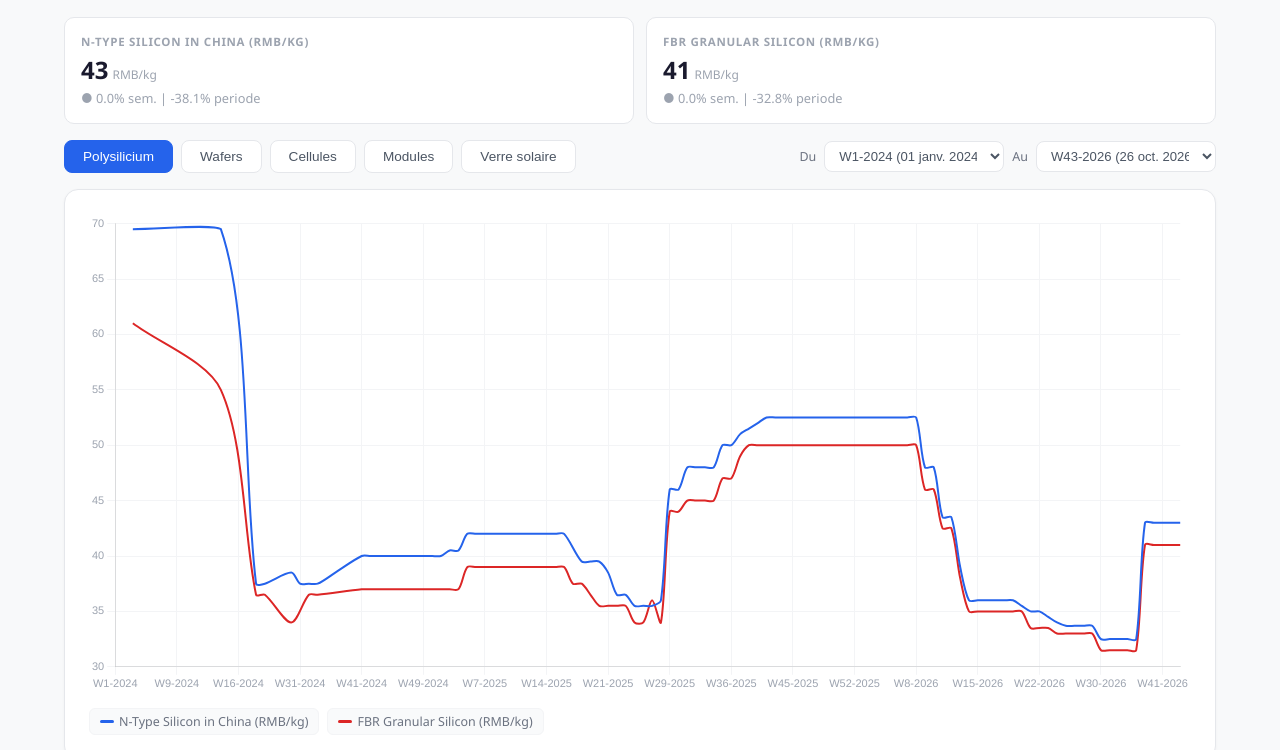
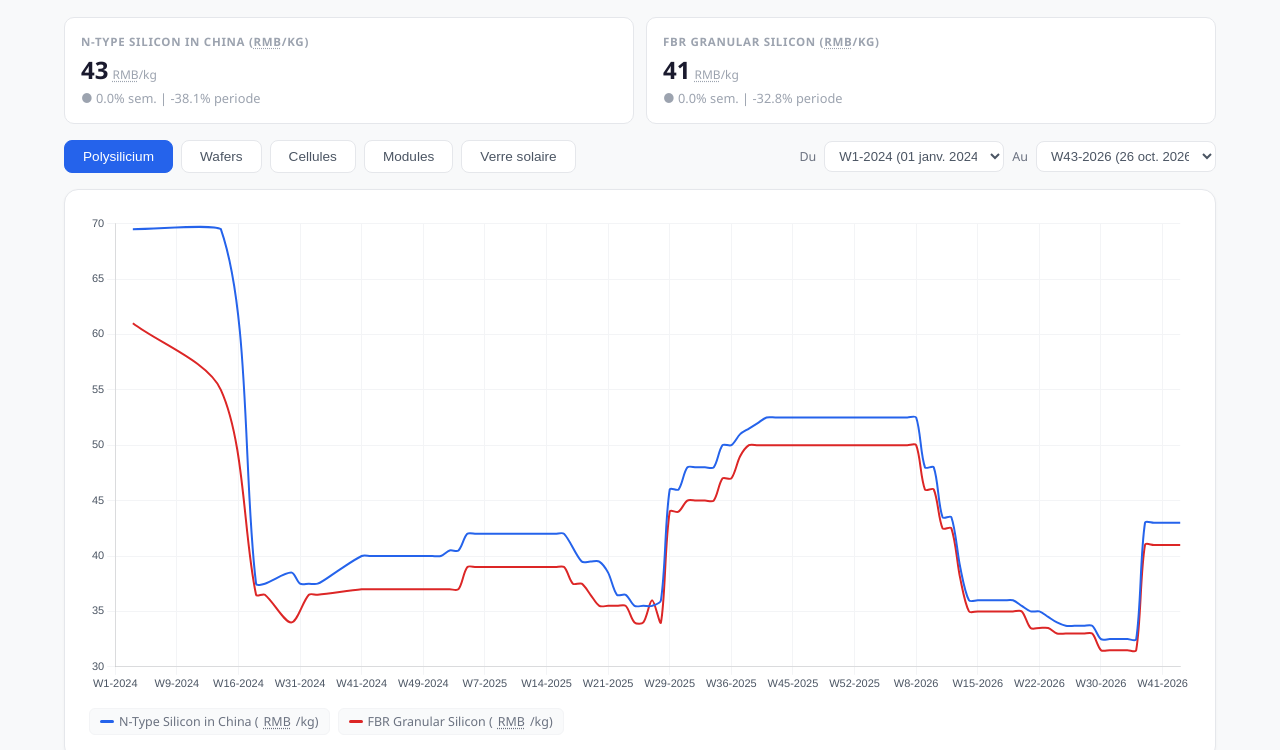
Before and after one commit to synapsun-dev/barometer-graph-gsheet, a plain HTML site: page index.html in a window 1280 px wide. Shown: the part 68-818 px from the top of the page. Drawn offline with nearby package versions, Linux system fonts and the light colour scheme; animation ran at ten frames a second.

Commit message:
feat: axes plus foncés, uniformisation 182/210 mm et infobulles (RMB, Raw, M10/G12 cells)
Co-Authored-By: Claude Sonnet 5.5 <noreply@anthropic.com>

```diff
--- a/index.html
+++ b/index.html
@@ -41,6 +41,7 @@
   .sc{background:#fff;border-radius:10px;padding:16px;border:1px solid #e5e7eb}
   .sl{color:#9ca3af;font-size:.72rem;text-transform:uppercase;letter-spacing:.06em;font-weight:600}
   .sv{font-size:1.5rem;font-weight:700;color:#1a1a2e;margin-top:4px}
+  .tip{text-decoration:underline dotted;text-underline-offset:2px;cursor:help}
   .su{font-size:.75rem;color:#9ca3af;font-weight:400;margin-left:4px}
   .sch{font-size:.8rem;margin-top:3px}
   .down{color:#dc2626}.up{color:#16a34a}.flat{color:#9ca3af}
@@ -180,7 +181,24 @@ function getUnit(n){
 function displayName(n){
   let s=n;
   if(KPI_RENAME[s])s=KPI_RENAME[s];
-  return s;
+  return s.replace(/\b(182|210)\s*mm\b/gi,'$1 mm');
+}
+
+// Infobulles (survol) sur RMB, Raw, 182, 210
+const TIPS={
+  fr:{RMB:'Chinese currency (renminbi, monnaie chinoise)',Raw:'Raw = « brut » : désignation TaiyangNews de cette référence',182:'M10 cells',210:'G12 cells'},
+  en:{RMB:'Chinese currency',Raw:'Raw: TaiyangNews designation for this reference',182:'M10 cells',210:'G12 cells'},
+  de:{RMB:'Chinese currency (chinesische Währung)',Raw:'Raw = „roh“: TaiyangNews-Bezeichnung dieser Referenz',182:'M10 cells',210:'G12 cells'},
+  it:{RMB:'Chinese currency (valuta cinese)',Raw:'Raw = «grezzo»: designazione TaiyangNews di questo riferimento',182:'M10 cells',210:'G12 cells'},
+  es:{RMB:'Chinese currency (moneda china)',Raw:'Raw = «bruto»: designación de TaiyangNews para esta referencia',182:'M10 cells',210:'G12 cells'}
+};
+// Texte -> HTML échappé avec <span title> sur les termes à expliquer
+function tipHtml(txt){
+  const T=TIPS[lang]||TIPS.fr;
+  return escHtml(txt).replace(/\b(RMB|Raw|182|210)\b/gi,m=>{
+    const k=/^raw$/i.test(m)?'Raw':m.toUpperCase();
+    return T[k]?'<span class="tip" title="'+escHtml(T[k])+'">'+m+'</span>':m;
+  });
 }
 
 function escHtml(s){
@@ -234,7 +252,7 @@ function createSection(id,cat,isMain){
       const pt=first?((cur-first)/first*100).toFixed(1):'0.0';
       const cl=pw>0?'up':pw<0?'down':'flat';
       const ar=pw>0?'&#9650;':pw<0?'&#9660;':'&#9679;';
-      return '<div class="sc"><div class="sl">'+escHtml(displayName(p.n))+'</div><div class="sv">'+cur+'<span class="su">'+escHtml(unit)+'</span></div><div class="sch '+cl+'">'+ar+' '+pw+'% '+t('week')+' | '+pt+'% '+t('total')+'</div></div>';
+      return '<div class="sc"><div class="sl">'+tipHtml(displayName(p.n))+'</div><div class="sv">'+cur+'<span class="su">'+tipHtml(unit)+'</span></div><div class="sch '+cl+'">'+ar+' '+pw+'% '+t('week')+' | '+pt+'% '+t('total')+'</div></div>';
     }).join('');
   }
 
@@ -247,11 +265,11 @@ function createSection(id,cat,isMain){
     const ps=prods();
     const ds=ps.map((p,i)=>({label:displayName(p.n),data:p.v.slice(s,e+1),borderColor:PAL[i%PAL.length],backgroundColor:PAL[i%PAL.length]+'12',borderWidth:2,pointRadius:0,pointHoverRadius:4,tension:.3,hidden:state.hidden.has(p.n),spanGaps:true}));
     if(state.chart)state.chart.destroy();
-    state.chart=new Chart(canvas,{type:'line',data:{labels:filteredWeeks,datasets:ds},options:{responsive:true,maintainAspectRatio:false,interaction:{mode:'index',intersect:false},plugins:{legend:{display:false},tooltip:{backgroundColor:'#fff',titleColor:'#1a1a2e',bodyColor:'#4b5563',borderColor:'#e5e7eb',borderWidth:1,padding:12,cornerRadius:8,titleFont:{weight:'600'}}},scales:{x:{ticks:{color:'#9ca3af',maxRotation:45,autoSkip:true,maxTicksLimit:18,font:{size:11}},grid:{color:'#f3f4f6'}},y:{ticks:{color:'#9ca3af',font:{size:11}},grid:{color:'#f3f4f6'}}}}});
+    state.chart=new Chart(canvas,{type:'line',data:{labels:filteredWeeks,datasets:ds},options:{responsive:true,maintainAspectRatio:false,interaction:{mode:'index',intersect:false},plugins:{legend:{display:false},tooltip:{backgroundColor:'#fff',titleColor:'#1a1a2e',bodyColor:'#4b5563',borderColor:'#e5e7eb',borderWidth:1,padding:12,cornerRadius:8,titleFont:{weight:'600'}}},scales:{x:{ticks:{color:'#4b5563',maxRotation:45,autoSkip:true,maxTicksLimit:18,font:{size:11}},grid:{color:'#f3f4f6'}},y:{ticks:{color:'#4b5563',font:{size:11}},grid:{color:'#f3f4f6'}}}}});
     // Legend
     const leg=document.getElementById(id+'-leg');
     if(leg){
-      leg.innerHTML=ps.map((p,i)=>'<div class="li'+(state.hidden.has(p.n)?' hid':'')+'" data-n="'+escHtml(p.n)+'"><span class="lc" style="background:'+PAL[i%PAL.length]+'"></span>'+escHtml(displayName(p.n))+'</div>').join('');
+      leg.innerHTML=ps.map((p,i)=>'<div class="li'+(state.hidden.has(p.n)?' hid':'')+'" data-n="'+escHtml(p.n)+'"><span class="lc" style="background:'+PAL[i%PAL.length]+'"></span>'+tipHtml(displayName(p.n))+'</div>').join('');
       leg.querySelectorAll('.li').forEach(el=>{el.onclick=()=>{const n=el.dataset.n;state.hidden.has(n)?state.hidden.delete(n):state.hidden.add(n);draw();}});
     }
     buildKPI();
```
